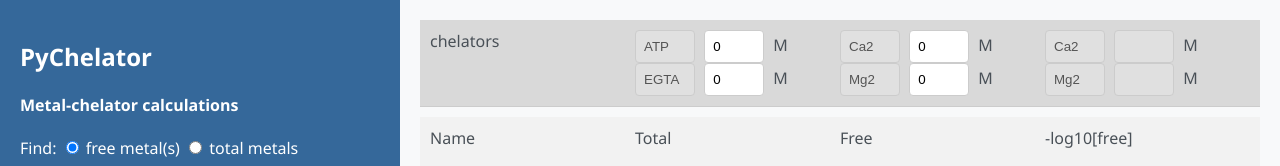
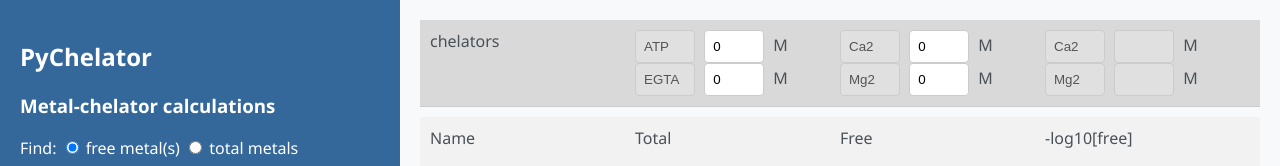
Before and after one commit to AmruteLab/PyChelator, a plain HTML site: page index.html in a window 1280 px wide. Shown: the top 166 px of the page. Drawn offline with nearby package versions, Linux system fonts and the light colour scheme.

Commit message:
Update index.html

```diff
--- a/index.html
+++ b/index.html
@@ -346,7 +346,7 @@
 
     <div id="left-panel">
         <h2>PyChelator </h2>
-        <h4>Metal-chelator calculations</h4>
+        <h3>Metal-chelator calculations</h3>
         <div>
         <form name="WMXC2">
 
```
